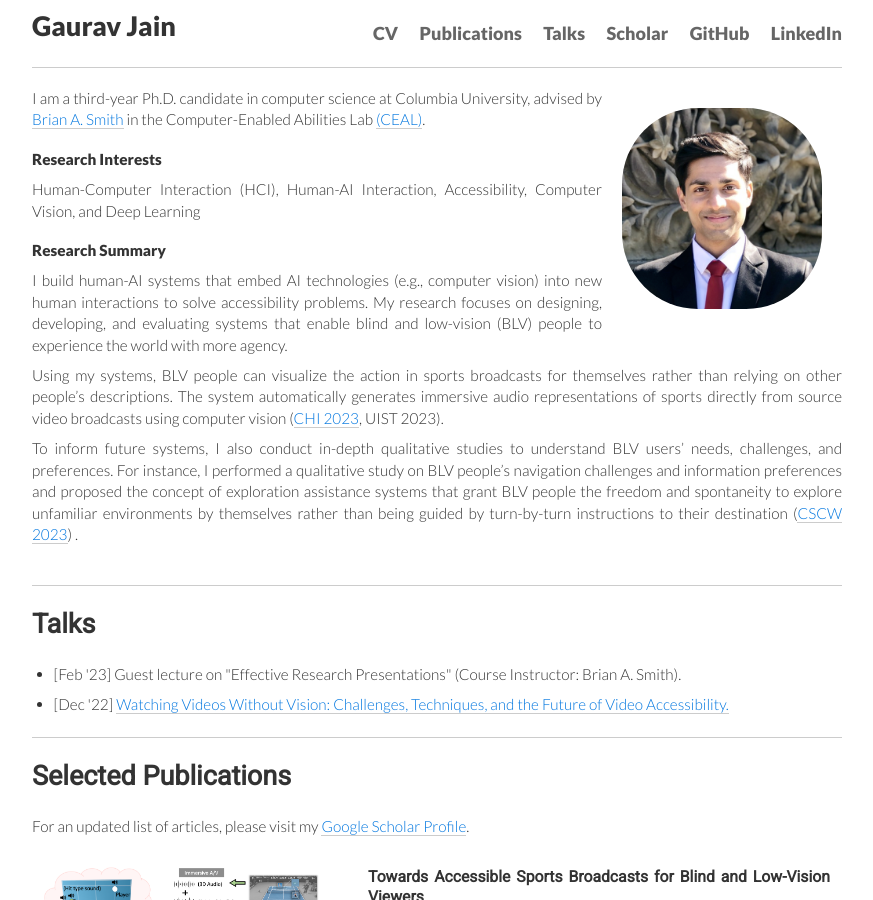
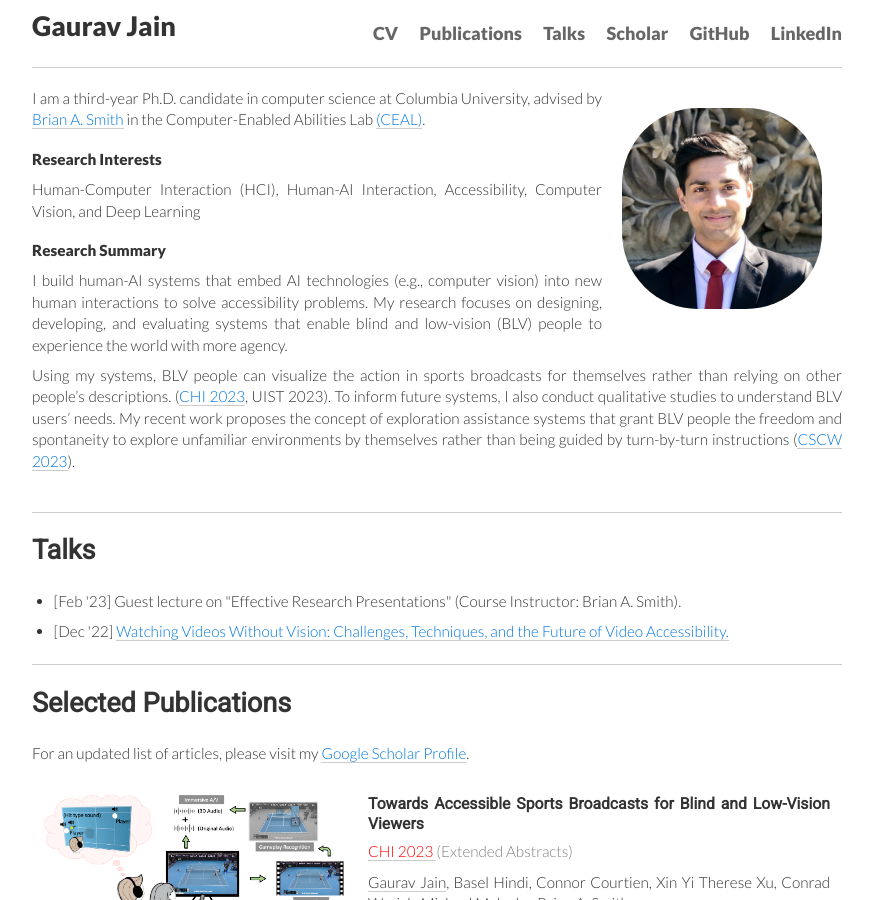
Before and after one commit to Gaurav1302/gaurav1302.github.io, a Jekyll site: the page built from index.html, in a window 1280 px wide and 900 px high. Shown: the whole window, without its empty margins (203-1076 px from the left). Built offline with Jekyll 4.4.1, drawn with Linux system fonts in a browser that asks for light colours; nearby versions of some CDN libraries.

Commit message:
shortened bio

```diff
--- a/index.html
+++ b/index.html
@@ -36,12 +36,15 @@ tags: about
   </p>
 
   <p>
-    Using my systems, BLV people can visualize the action in sports broadcasts for themselves rather than relying on other people’s descriptions. The system automatically generates immersive audio representations of sports directly from source video broadcasts using computer vision (<a href="https://dl.acm.org/doi/10.1145/3544549.3585610" class="uline">CHI 2023</a>, UIST 2023).
+    Using my systems, BLV people can visualize the action in sports broadcasts for themselves rather than relying on other people’s descriptions.
+    <!-- The system automatically generates immersive audio representations of sports directly from source video broadcasts using computer vision  -->
+    (<a href="https://dl.acm.org/doi/10.1145/3544549.3585610" class="uline">CHI 2023</a>, UIST 2023).
+    To inform future systems, I also conduct qualitative studies to understand BLV users’ needs. My recent work proposes the concept of exploration assistance systems that grant BLV people the freedom and spontaneity to explore unfamiliar environments by themselves rather than being guided by turn-by-turn instructions (<a href="https://dl.acm.org/doi/10.1145/3579496?cid=99659562550" class="uline">CSCW 2023</a>).
   </p>
 
-  <p>
+  <!-- <p>
     To inform future systems, I also conduct in-depth qualitative studies to understand BLV users’ needs, challenges, and preferences. For instance, I performed a qualitative study on BLV people’s navigation challenges and information preferences and proposed the concept of exploration assistance systems that grant BLV people the freedom and spontaneity to explore unfamiliar environments by themselves rather than being guided by turn-by-turn instructions to their destination (<a href="https://dl.acm.org/doi/10.1145/3579496?cid=99659562550" class="uline">CSCW 2023</a>) .
-  </p>
+  </p> -->
 
 
 
```
Also changed, not shown: 1 other file.
